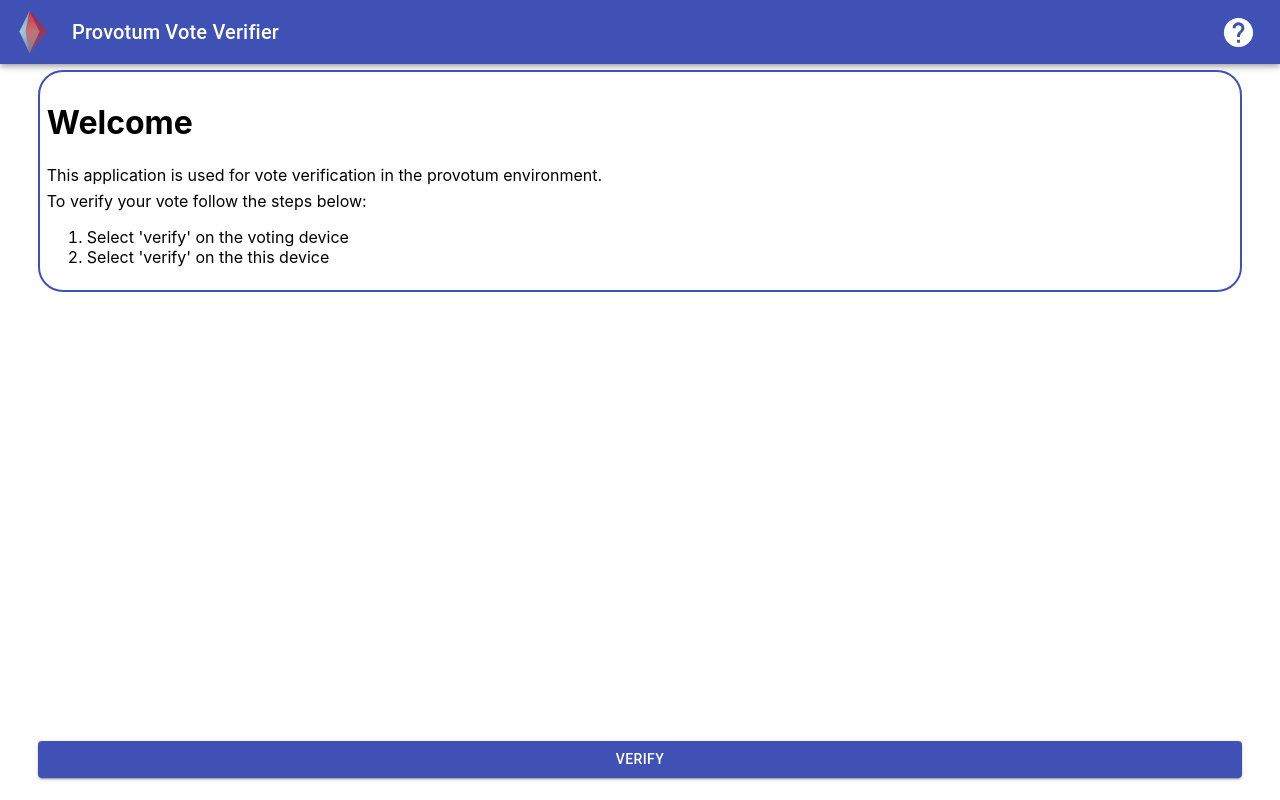
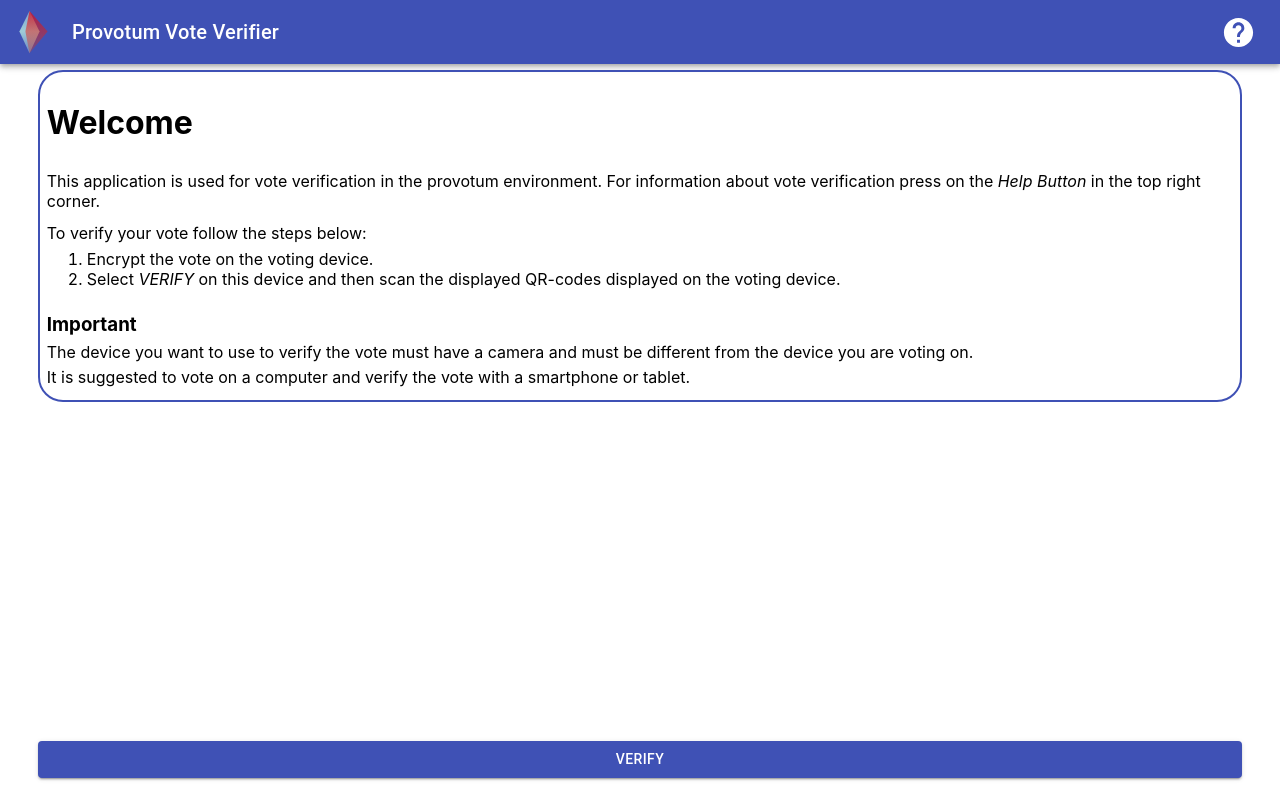
Before and after one commit to febe19/provotum-vote-verifier-app, a React (Create React App) app: page / in a window 1280 px wide. Built offline with nearby package versions, Linux system fonts and the light colour scheme.

Commit message:
Small Typo Correction

```diff
--- a/src/Components/HeaderAndHelp.tsx
+++ b/src/Components/HeaderAndHelp.tsx
@@ -116,7 +116,7 @@ export default function ButtonAppBar() {
               {appStatus === AppStatus.INTRO &&
                 <div>
                   <div>
-                    Vote verification is an important tool in eVoting to ensure correct encryption of a ballot by the voting device. With the help of vote verification it is possible to detect untrustworthy voting devices. You should never vote with untrustworty devices.
+                    Vote verification is an important tool in eVoting to ensure correct encryption of a ballot by the voting device. With the help of vote verification, it is possible to detect untrustworthy voting devices. You should never vote with untrustworthy devices.
                   </div>
                   <div>
                     <br/>
@@ -137,13 +137,13 @@ export default function ButtonAppBar() {
               {appStatus === AppStatus.CHALLENGE_OR_CAST &&
                 <div>
                   <div>
-                    On the top of the screen you see the commitment. This includes the ballot's hash and a visual representation thereof. Compare the numbers and/or the visualization with the one showed on the voting device.
+                    On the top of the screen, you see the commitment. This includes the ballot's hash and a visual representation thereof. Compare the numbers and/or the visualization with the one showed on the voting device.
                   </div>
                   <div style={{ marginTop: '2%' }}>
-                    Here you have can either select 'Challenge' or 'Cast'.
+                    Here you have can either select <i>CHALLENGE</i> or <i>CAST</i>.
                   </div>
                   <div style={{ fontWeight: 'bold' }}>Challenge </div>
-                  <div>You can challenge the challenge the encryption and trustworthiness of the voting device.</div>
+                  <div>You can challenge the encryption and trustworthiness of the voting device.</div>
                   <div style={{ fontWeight: 'bold' }}>Cast </div>
                   <div>You can cast the ballot and finish voting on the voting device</div>
                 </div>
@@ -154,7 +154,7 @@ export default function ButtonAppBar() {
                     Here you have to scan the challenge.
                   </div>
                   <div>
-                    The challenge is a combination of multiple QR-codes which will be visible on the voring device.
+                    The challenge is a combination of multiple QR-codes that will be visible on the voting device.
                   </div>
                   <div>
                     Just keep the camera on the QR-codes until the Scan-Progress shows ticks in every circle.
@@ -164,10 +164,10 @@ export default function ButtonAppBar() {
               {appStatus === AppStatus.CONFIRM_SELECTION &&
                 <div>
                   <div>
-                    Here you have to confirm, if the shown voting options are the ones you selected on the voting device.
+                    Here you have to confirm if the shown voting options are the ones you selected on the voting device.
                   </div>
-                  <div>
-                    If so, confirm with 'Yes', else deny with 'No'.
+                  <div style={{display: 'inline-block'}}>
+                    If so, confirm with <i>YES</i>, else deny with <i>NO</i>.
                   </div>
                 </div>
               }
@@ -177,10 +177,10 @@ export default function ButtonAppBar() {
                     Here you see the result of the vote verification.
                   </div>
                   <div>
-                    If the Encryption is similar your vote was encrypted correctly on the voting device and the voting device is trustworthy.
+                    If the encryption is similar your vote was encrypted correctly on the voting device and the voting device is trustworthy.
                   </div>
-                  <div>
-                    Go back to start to beginn a new round in wich you can cast your vote.
+                  <div style={{display: 'inline-block'}}>
+                    Select <i>BACK TO START</i> on both devices and start a new round in which you may cast your vote.
                   </div>
                 </div>
               }
--- a/src/Components/Intro.tsx
+++ b/src/Components/Intro.tsx
@@ -1,6 +1,7 @@
 import React from 'react';
 import { Link } from "react-router-dom";
 import { useDispatch } from 'react-redux';
+import HelpIcon from '@material-ui/icons/Help'
 import Button from '@material-ui/core/Button';
 import './OverallCSS.css'
 import {
@@ -15,18 +16,21 @@ const Intro = () => {
 
     // Reset Redux Store
     dispatch({ type: RAT.RESET });
-    dispatch({ type: RAT.STATUS, payload: AppStatus.INTRO})
+    dispatch({ type: RAT.STATUS, payload: AppStatus.INTRO })
 
     return (
         <div>
             <div className="cardDiv">
                 <h1>Welcome</h1>
-                <p>This application is used for vote verification in the provotum environment.</p>
+                <p style={{display: 'inline-block'}}>This application is used for vote verification in the provotum environment. For information about vote verification press on the <i>Help Button</i> in the top right corner.</p>
                 <p>To verify your vote follow the steps below:</p>
-                <ol>
-                    <li>Select 'verify' on the voting device</li>
-                    <li>Select 'verify' on the this device</li>
+                <ol style={{marginTop: 0}}>
+                    <li>Encrypt the vote on the voting device.</li>
+                    <li>Select <i>VERIFY</i> on this device and then scan the displayed QR-codes displayed on the voting device.</li>
                 </ol>
+                <h3>Important</h3>
+                <p>The device you want to use to verify the vote must have a camera and must be different from the device you are voting on.</p>
+                <p>It is suggested to vote on a computer and verify the vote with a smartphone or tablet.</p>
             </div>
             <div className="buttonDivPosition">
                 <div className="buttonDiv">
--- a/src/Components/OverallCSS.css
+++ b/src/Components/OverallCSS.css
@@ -16,12 +16,11 @@ p {
 .blur {
   width: 100vw;
   height: 100vh;
-  position:absolute;
+  position: absolute;
   top: 0;
   left: 0;
   z-index: 200;
   background-color: rgba(0, 0, 0, 0.5);
-
 }
 
 .qrScannerContainer {
--- a/src/Components/Result.tsx
+++ b/src/Components/Result.tsx
@@ -117,7 +117,7 @@ const Result = () => {
           <div className="cardDiv">
             <h1>Cast</h1>
             <div style={{ marginBottom: '2%' }}>
-              <p>You selcted cast. Therefore, also select cast on the voting machine.</p>
+              <p>You selected cast. Therefore, also select cast on the voting machine.</p>
             </div>
           </div>
         }
```
